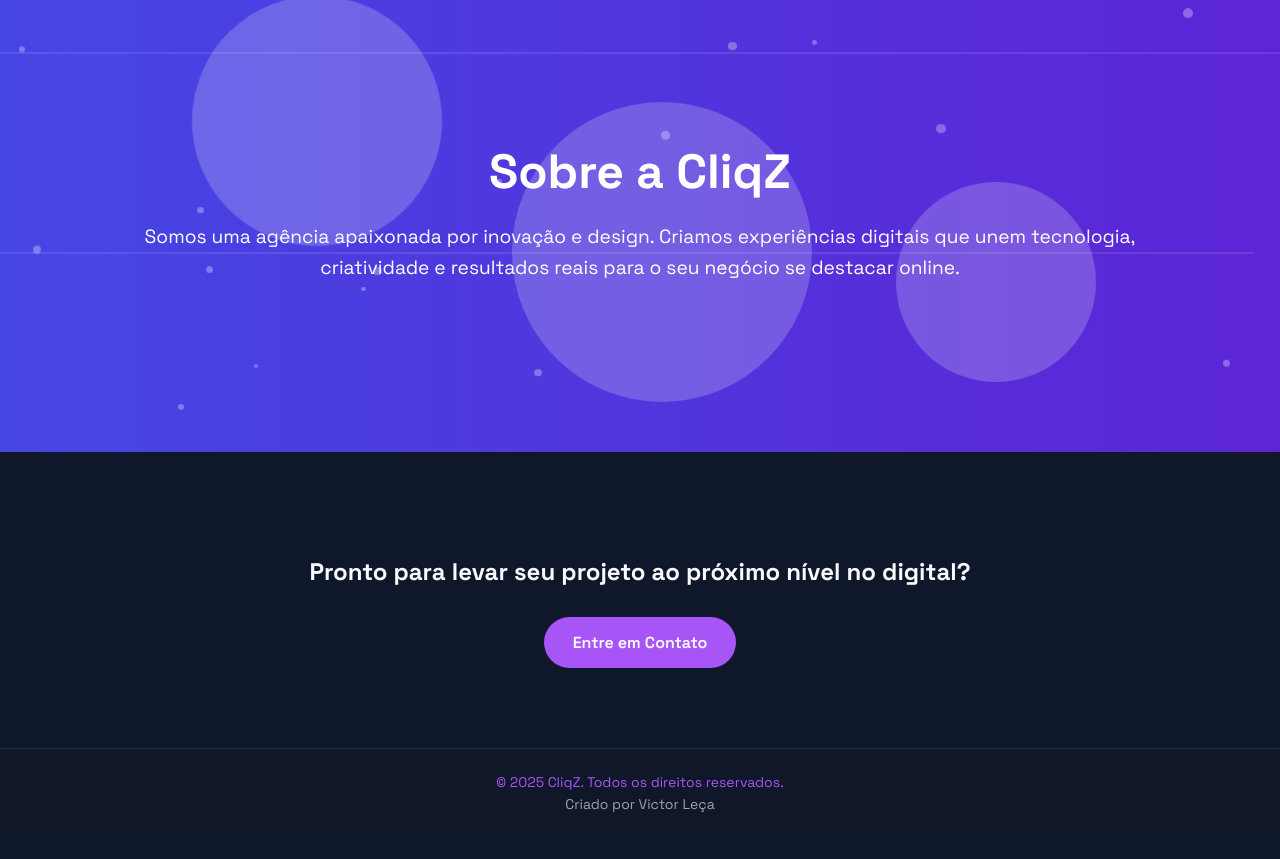
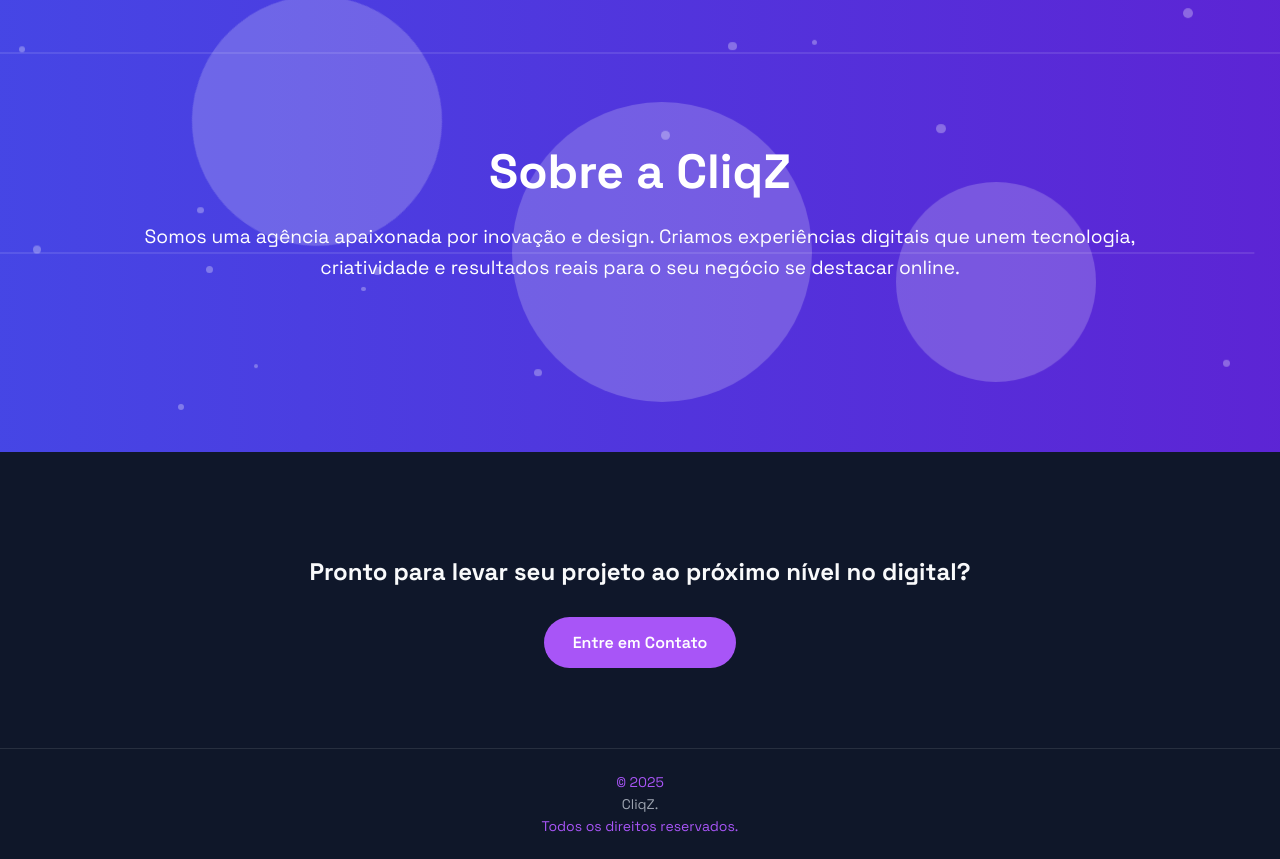
Before and after one commit to vLecaBR/CliqZ, a React (Vite) app: page / in a window 1280 px wide. Shown: the part 1610-2469 px from the top of the page. Before the commit the page ends 2447 px from the top, so only its background shows below. Built offline with nearby package versions, Linux system fonts and the light colour scheme.

Commit message:
footer ajustado

```diff
--- a/src/components/Footer/Footer.jsx
+++ b/src/components/Footer/Footer.jsx
@@ -3,8 +3,7 @@ import { Wrap, Text, Text1 } from './styles.js';
 export default function Footer() {
   return (
     <Wrap>
-      <Text>© {new Date().getFullYear()} CliqZ. Todos os direitos reservados.</Text>
-      <Text1>Criado por Victor Leça</Text1>
+      <Text>© {new Date().getFullYear()} <Text1>CliqZ.</Text1> Todos os direitos reservados.</Text>
     </Wrap>
   );
 }
```
